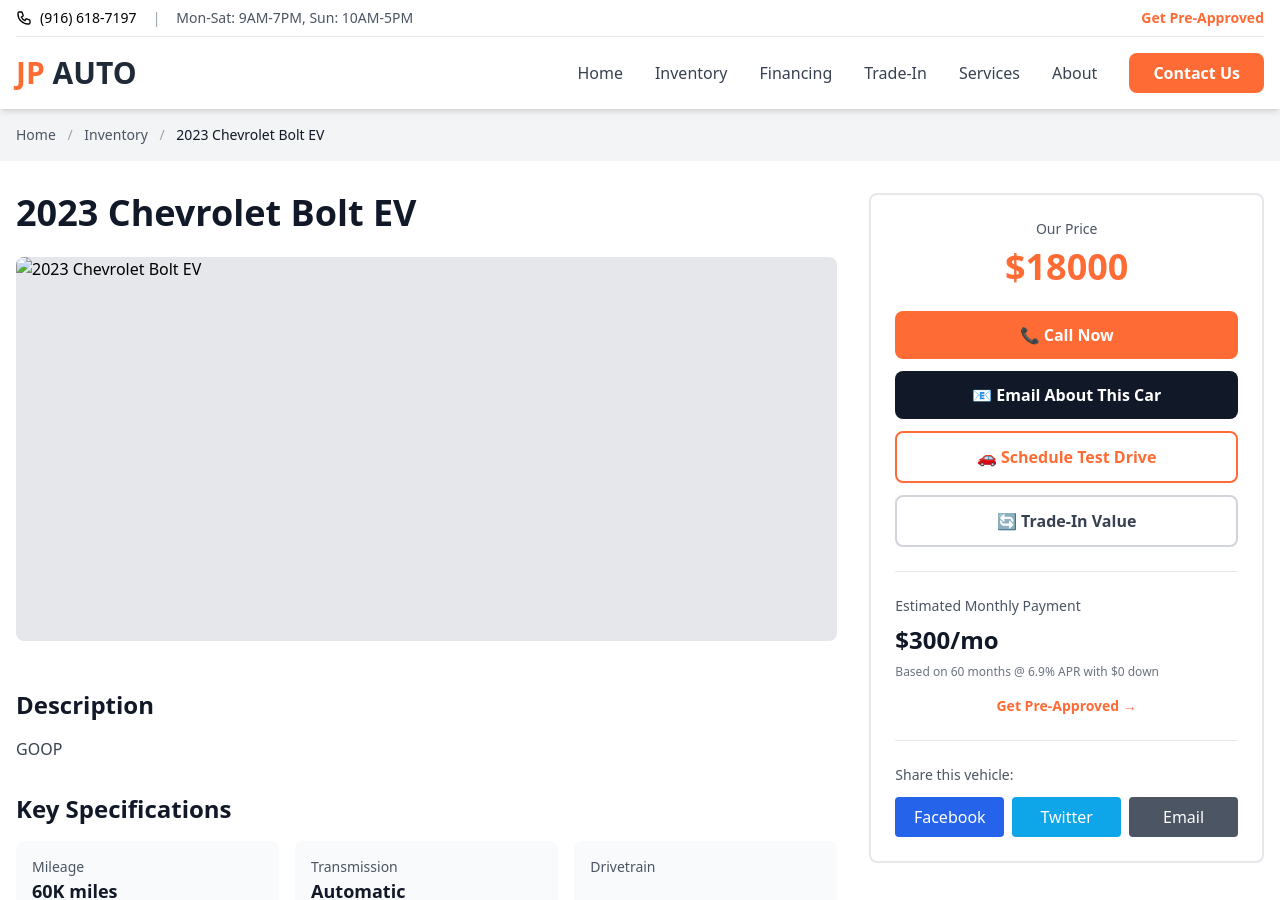
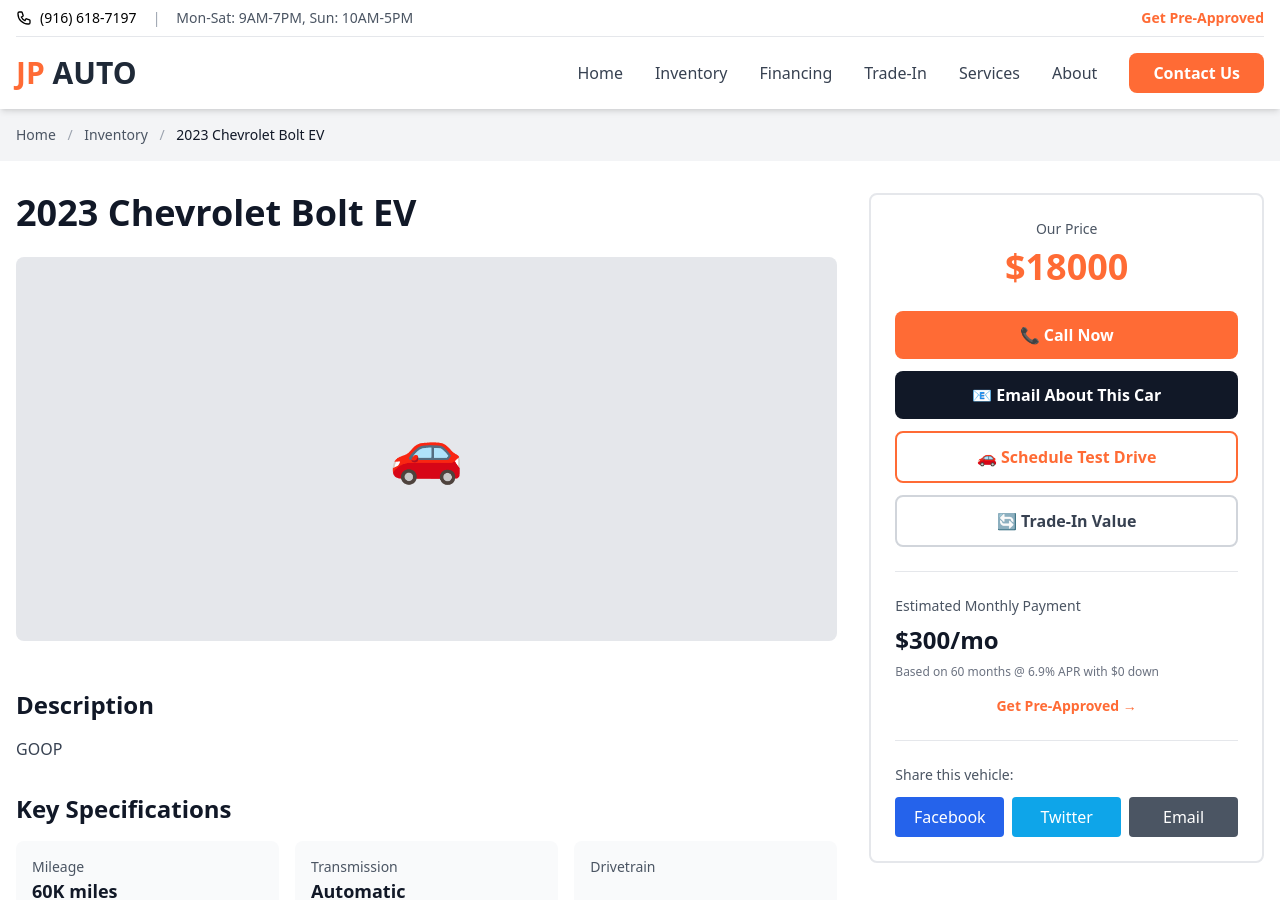
Before and after one commit to 1776simon/jpauto.website, a Jekyll site: the page built from _vehicles/2023-chevrolet-bolt-ev-182564.md, in a window 1280 px wide and 900 px high. Built offline with Jekyll 4.4.1, drawn with Linux system fonts in a browser that asks for light colours; nearby versions of some CDN libraries.

Commit message:
Fix HTML validation errors for empty img src attributes
- Add checks for empty or missing primary_image before rendering img tags
- Add checks for empty images in thumbnail grid
- Add checks for empty images in lightbox modal
- Add checks for empty images in similar vehicles section
- Replace empty images with placeholder car icon
- Fixes GitHub Actions HTML5 validator errors

🤖 Generated with [Claude Code](https://claude.com/claude-code)

Co-Authored-By: Claude <noreply@anthropic.com>

```diff
--- a/_layouts/vehicle.html
+++ b/_layouts/vehicle.html
@@ -33,7 +33,13 @@ layout: default
         <div class="mb-8">
           <!-- Main Display Image -->
           <div class="bg-gray-200 rounded-lg overflow-hidden mb-4 relative group">
+            {% if page.primary_image and page.primary_image != "" %}
             <img id="main-image" src="{{ page.primary_image }}" alt="{{ page.title }}" class="w-full h-96 object-cover cursor-pointer" onclick="openLightbox(0)">
+            {% else %}
+            <div class="w-full h-96 flex items-center justify-center bg-gray-200">
+              <span class="text-gray-400 text-6xl">🚗</span>
+            </div>
+            {% endif %}
 
             <!-- Navigation Arrows (appear on hover) -->
             {% if page.images.size > 1 %}
@@ -59,9 +65,11 @@ layout: default
           {% if page.images %}
           <div class="grid grid-cols-4 md:grid-cols-6 lg:grid-cols-8 gap-2">
             {% for image in page.images %}
+            {% if image and image != "" %}
             <div class="thumbnail bg-gray-200 rounded overflow-hidden cursor-pointer hover:ring-2 hover:ring-primary transition border-2 {% if forloop.first %}border-primary{% else %}border-transparent{% endif %}" onclick="changeImage({{ forloop.index0 }})">
               <img src="{{ image }}" alt="{{ page.title }}" class="w-full h-20 object-cover">
             </div>
+            {% endif %}
             {% endfor %}
           </div>
           {% endif %}
@@ -81,7 +89,13 @@ layout: default
             </svg>
           </button>
 
+          {% if page.primary_image and page.primary_image != "" %}
           <img id="lightbox-image" src="{{ page.primary_image }}" alt="{{ page.title }}" class="max-h-[90vh] max-w-[90vw] object-contain">
+          {% else %}
+          <div class="max-h-[90vh] max-w-[90vw] flex items-center justify-center">
+            <span class="text-gray-400 text-9xl">🚗</span>
+          </div>
+          {% endif %}
 
           <button onclick="nextImage()" class="absolute right-4 top-1/2 -translate-y-1/2 bg-white/10 hover:bg-white/20 text-white p-4 rounded-full transition">
             <svg class="w-8 h-8" fill="none" stroke="currentColor" viewBox="0 0 24 24">
@@ -303,7 +317,13 @@ layout: default
         {% assign similar = site.vehicles | where_exp: "vehicle", "vehicle.make == page.make" | where_exp: "vehicle", "vehicle.url != page.url" | limit: 3 %}
         {% for vehicle in similar %}
         <a href="{{ vehicle.url }}" class="bg-white rounded-lg shadow-md overflow-hidden hover:shadow-xl transition">
+          {% if vehicle.primary_image and vehicle.primary_image != "" %}
           <img src="{{ vehicle.primary_image }}" alt="{{ vehicle.title }}" class="w-full h-48 object-cover">
+          {% else %}
+          <div class="w-full h-48 flex items-center justify-center bg-gray-200">
+            <span class="text-gray-400 text-4xl">🚗</span>
+          </div>
+          {% endif %}
           <div class="p-4">
             <h3 class="font-bold text-lg text-gray-900">{{ vehicle.year }} {{ vehicle.make }} {{ vehicle.model }}</h3>
             <p class="text-2xl font-bold text-primary mt-2">${{ vehicle.price | divided_by: 1.0 | round | number_with_delimiter }}</p>
```
